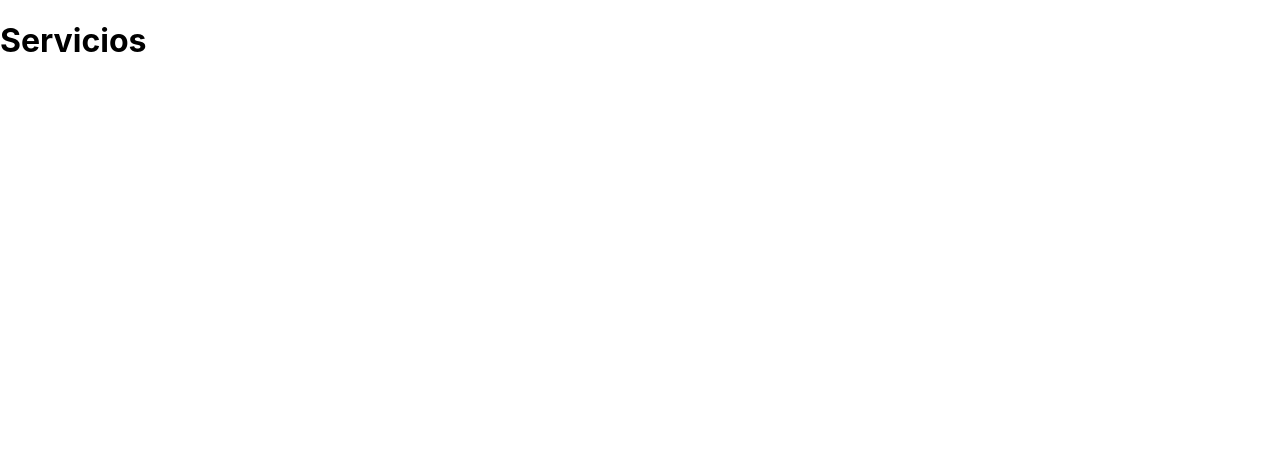
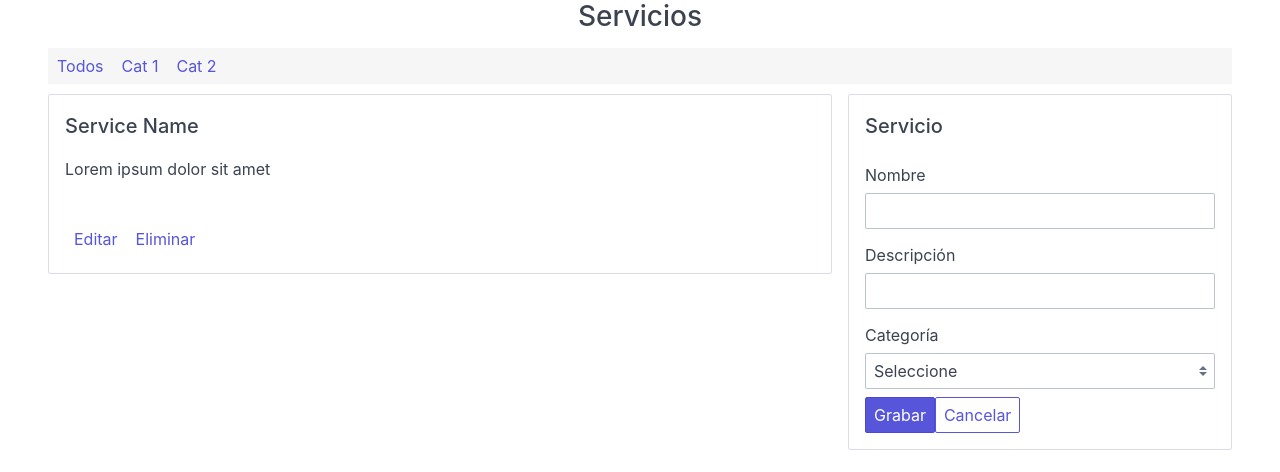
Before and after one commit to miguelquispe/crud-react-hooks, a React (Create React App) app: page / in a window 1280 px wide. Shown: the top 472 px of the page. Built offline with nearby package versions, Linux system fonts and the light colour scheme.

Commit message:
Create ui components

```diff
--- a/public/index.html
+++ b/public/index.html
@@ -25,6 +25,7 @@
       Learn how to configure a non-root public URL by running `npm run build`.
     -->
     <title>React App</title>
+    <link rel="stylesheet" href="https://unpkg.com/spectre.css/dist/spectre.min.css">
   </head>
   <body>
     <noscript>You need to enable JavaScript to run this app.</noscript>
--- a/src/App.js
+++ b/src/App.js
@@ -1,9 +1,23 @@
 import React from "react";
+import EditForm from "./components/EditForm";
+import NavBar from "./components/NavBar";
+import Service from "./components/ServiceItem";
 
 const App = () => {
   return (
-    <div>
-      <h1>Servicios</h1>
+    <div className="App">
+      <div className="container">
+        <h3 className="text-center">Servicios</h3>
+        <NavBar />
+        <div className="columns">
+          <div className="column col-8">
+            <Service />
+          </div>
+          <div className="column col-4">
+            <EditForm />
+          </div>
+        </div>
+      </div>
     </div>
   );
 };
--- /dev/null
+++ b/src/components/EditForm.js
@@ -0,0 +1,49 @@
+import React from "react";
+
+const EditForm = () => {
+  const handleInputOnChange = () => {};
+
+  return (
+    <div className="card">
+      <div className="card-header">
+        <div className="card-title h5">Servicio</div>
+      </div>
+      <div className="card-body">
+        <form>
+          <div className="form-group">
+            <label className="form-label">Nombre</label>
+            <input
+              className="form-input"
+              name="name"
+              type="text"
+              value=""
+              onChange={handleInputOnChange}
+            />
+          </div>
+          <div className="form-group">
+            <label className="form-label">Descripción</label>
+            <input
+              className="form-input"
+              name="description"
+              type="text"
+              value=""
+              onChange={handleInputOnChange}
+            />
+          </div>
+          <div className="form-group">
+            <label className="form-label">Categoría</label>
+            <select className="form-select" onChange={handleInputOnChange}>
+              <option>Seleccione</option>
+            </select>
+          </div>
+          <div className="form-group">
+            <button className="btn btn-primary">Grabar</button>
+            <button className="btn">Cancelar</button>
+          </div>
+        </form>
+      </div>
+    </div>
+  );
+};
+
+export default EditForm;
--- /dev/null
+++ b/src/components/NavBar.js
@@ -0,0 +1,21 @@
+import React from "react";
+
+const NavBar = () => {
+  return (
+    <div className="navbar">
+      <div className="navbar-section">
+        <a href="#all" className="btn btn-link">
+          Todos
+        </a>
+        <a href="#cat" className="btn btn-link">
+          Cat 1
+        </a>
+        <a href="#cat" className="btn btn-link">
+          Cat 2
+        </a>
+      </div>
+    </div>
+  );
+};
+
+export default NavBar;
--- /dev/null
+++ b/src/components/ServiceItem.js
@@ -0,0 +1,24 @@
+import React from "react";
+
+const Service = () => {
+  return (
+    <div className="card">
+      <div className="card-header">
+        <div className="card-title h5">Service Name</div>
+      </div>
+      <div className="card-body">
+        <p>Lorem ipsum dolor sit amet</p>
+      </div>
+      <div className="card-footer">
+        <a href="#1" className="btn btn-link">
+          Editar
+        </a>
+        <a href="#2" className="btn btn-link">
+          Eliminar
+        </a>
+      </div>
+    </div>
+  );
+};
+
+export default Service;
--- a/src/index.css
+++ b/src/index.css
@@ -11,3 +11,13 @@ code {
   font-family: source-code-pro, Menlo, Monaco, Consolas, 'Courier New',
     monospace;
 }
+
+.App {
+  max-width: 1200px;
+  margin: 0 auto
+}
+
+.navbar {
+  background-color: #f6f6f6;
+  margin-bottom: 10px;
+}
```
